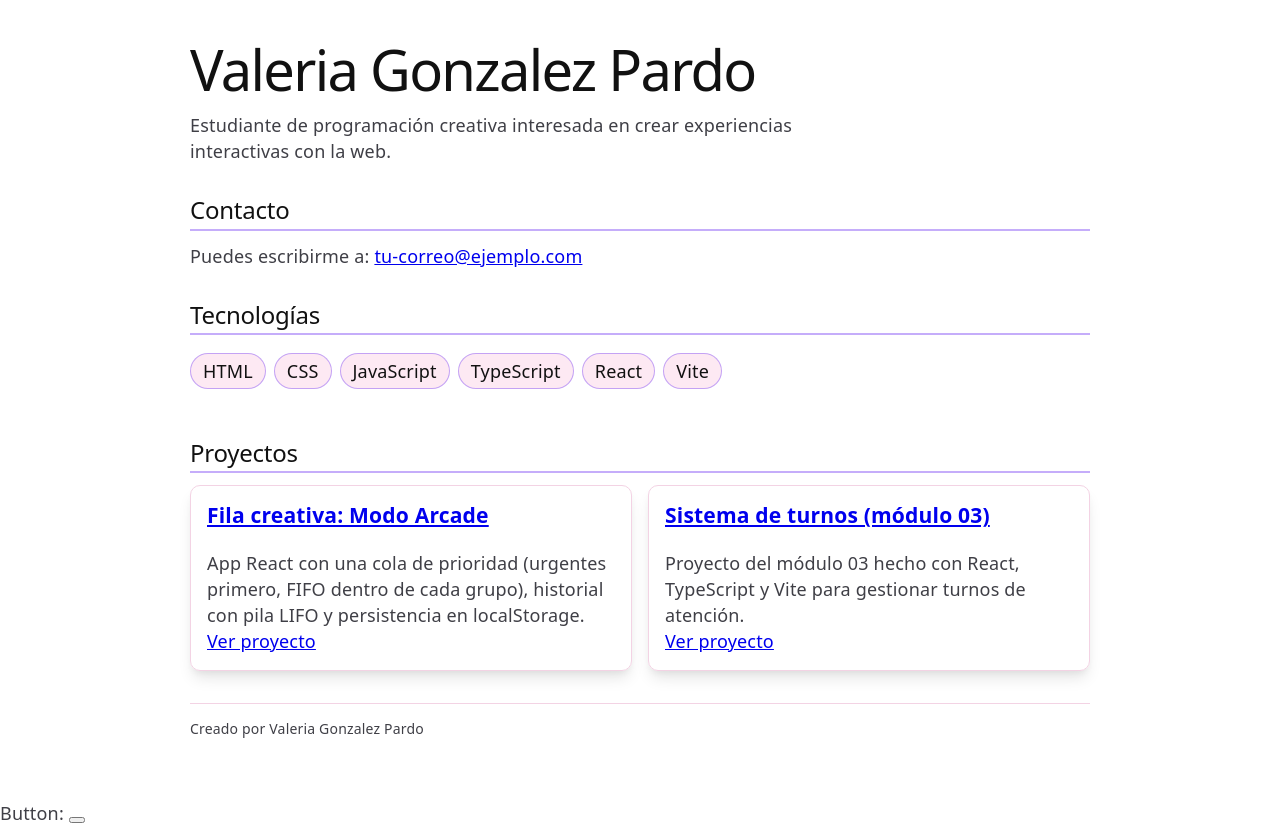
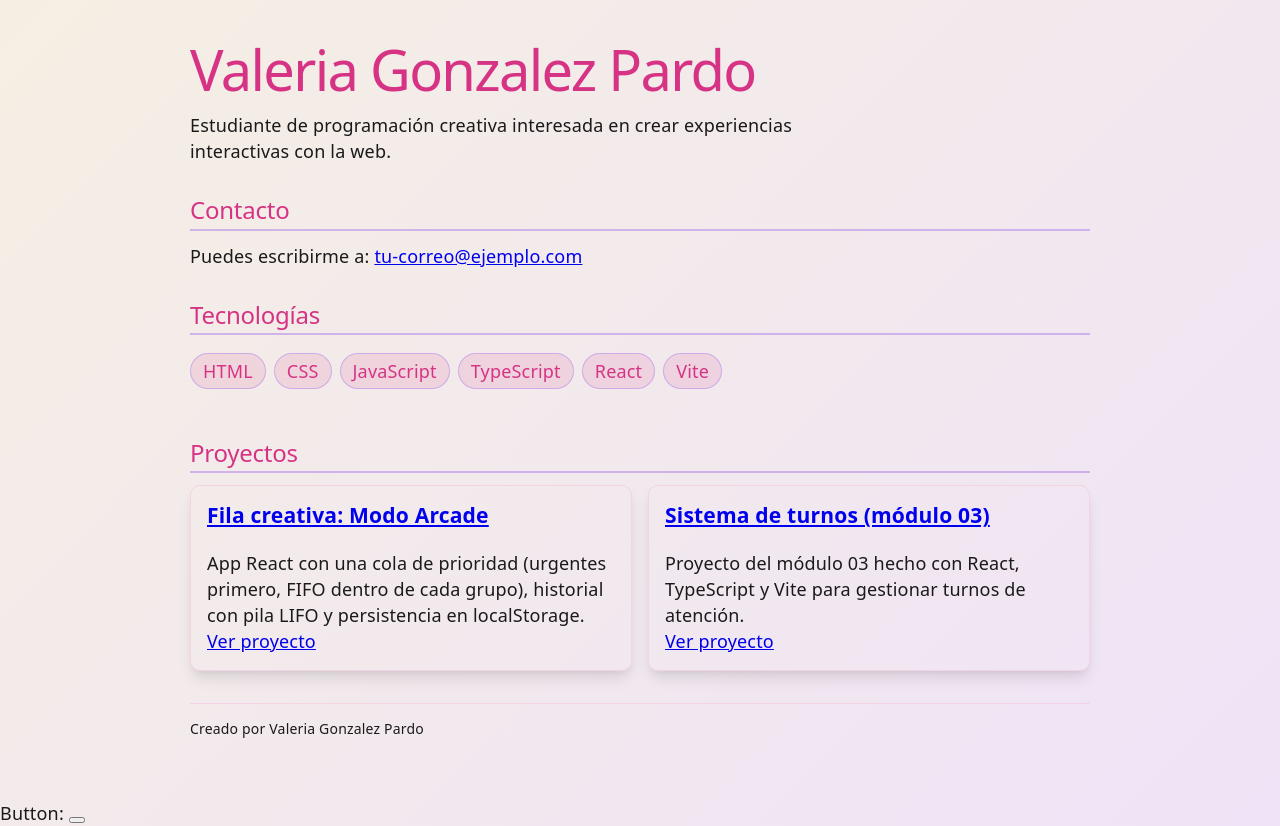
Before and after one commit to valegonzalez2045-dot/Proyecto-mi-portafolio-personal, a React (Vite) app: page / in a window 1280 px wide. Built offline with nearby package versions, Linux system fonts and the light colour scheme.

Commit message:
Nueva paleta: beige, fucsia, lila y negro

```diff
--- a/src/index.css
+++ b/src/index.css
@@ -1,13 +1,13 @@
 :root {
-  --text: #3f3f46;
-  --text-h: #111111;
-  --bg: #fff;
+  --text: #1a1a1a;
+  --text-h: #d63384;
+  --bg: #f5efe3;
   --border: #f3d3e4;
   --code-bg: #fdf2f8;
-  --accent: #ec4899;
-  --accent-bg: rgba(236, 72, 153, 0.12);
-  --accent-border: rgba(139, 92, 246, 0.5);
-  --social-bg: rgba(253, 242, 248, 0.5);
+  --accent: #d63384;
+  --accent-bg: rgba(214, 51, 132, 0.12);
+  --accent-border: rgba(186, 144, 233, 0.6);
+  --social-bg: rgba(239, 227, 247, 0.5);
   --shadow:
     rgba(0, 0, 0, 0.1) 0 10px 15px -3px, rgba(0, 0, 0, 0.05) 0 4px 6px -2px;
 
@@ -62,13 +62,15 @@
 
 body {
   margin: 0;
+  background: linear-gradient(135deg, #f5efe3 0%, #efe3f7 100%);
+  min-height: 100svh;
 }
 
 h1,
 h2 {
   font-family: var(--heading);
   font-weight: 500;
-  color: var(--text-h);
+  color: #d63384;
 }
 
 h1 {
```
